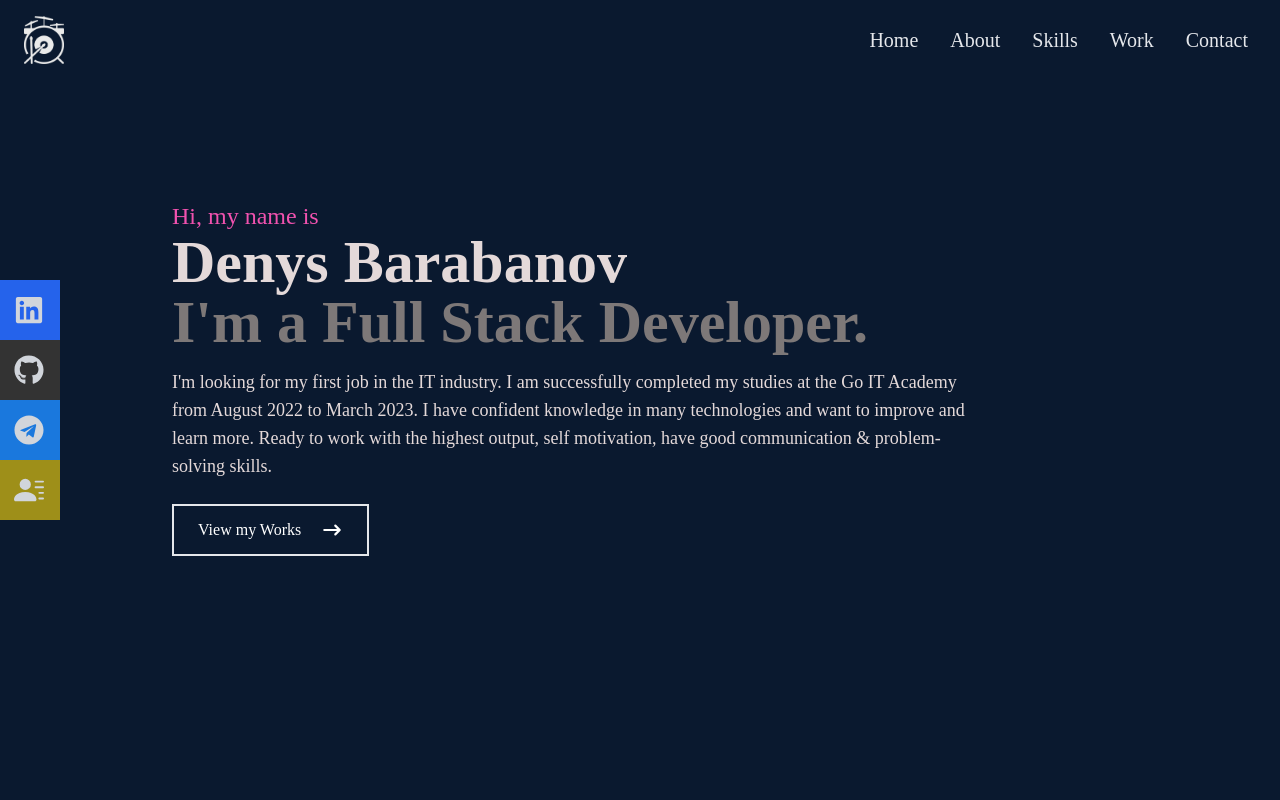
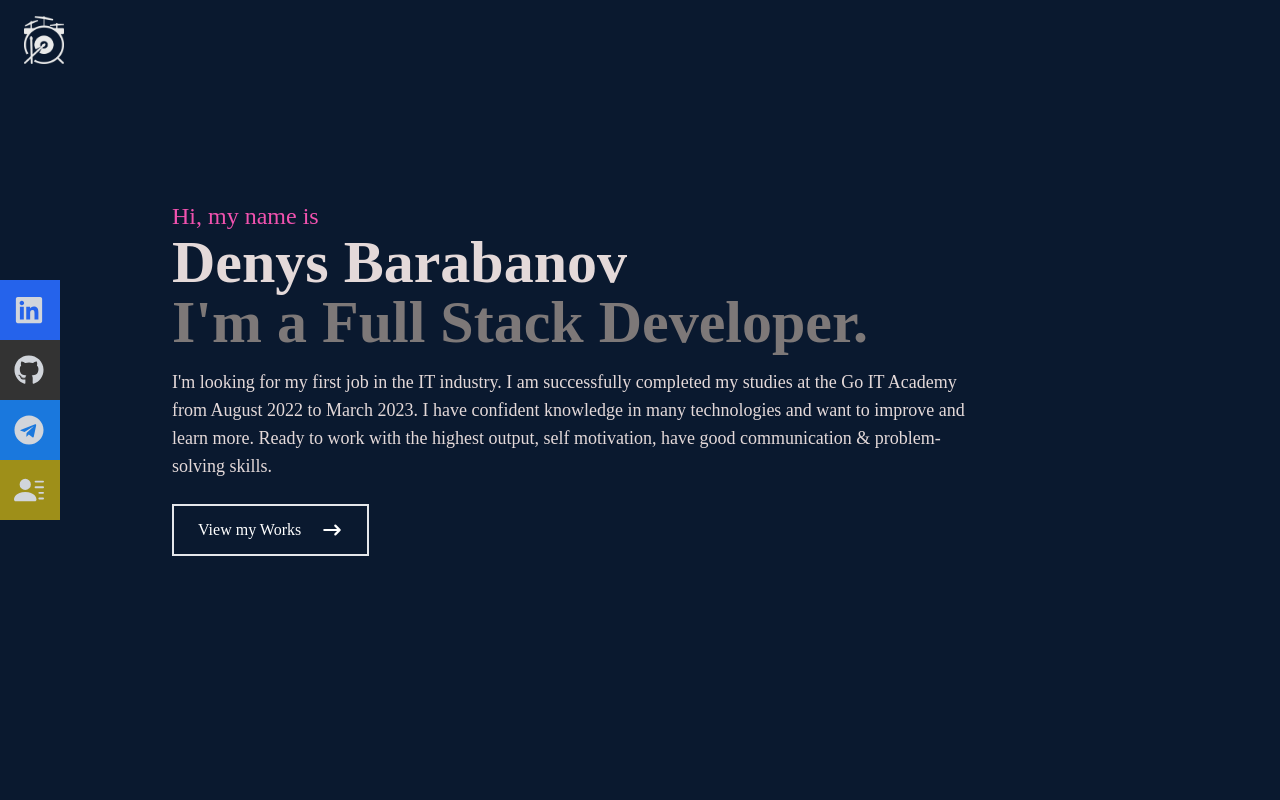
Before and after one commit to umbrach/portfolio, a React (Create React App) app: page / in a window 1280 px wide. Shown: the top 800 px of the page. Built offline with nearby package versions, Linux system fonts and the light colour scheme.

Commit message:
Update Navbar.jsx

```diff
--- a/src/components/Navbar.jsx
+++ b/src/components/Navbar.jsx
@@ -15,13 +15,13 @@
   const handleClick = () => setNav(!nav);
 
   return (
-    <div className="fixed w-full h-[80px] flex justify-between items-center px-4 bg-[#0a192f] text-gray-200">
+    <div className="fixed w-full h-[80px] flex justify-between items-center px-4 bg-[#0a192f] text-gray-200 z-10">
       <div className="ml-2">
         <img src={Logo} alt="Logo img" width={40} />
       </div>
 
       {/* menu */}
-      <ul className="hidden md:flex">
+      <ul className="hidden md:[flex]">
         <li className="text-xl inline hover:border-b-2 border-[#f152af]">
           <Link to="home" smooth={true} duration={500}>
             Home
```
